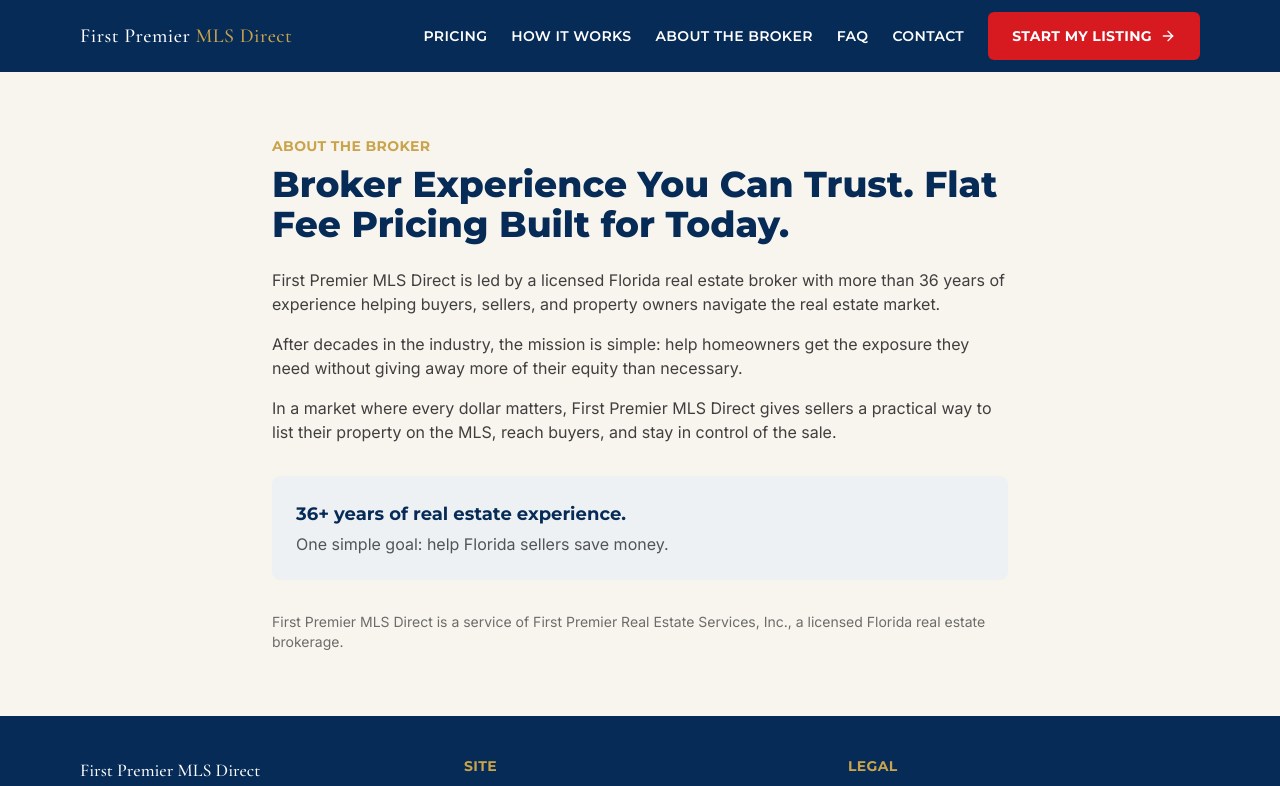
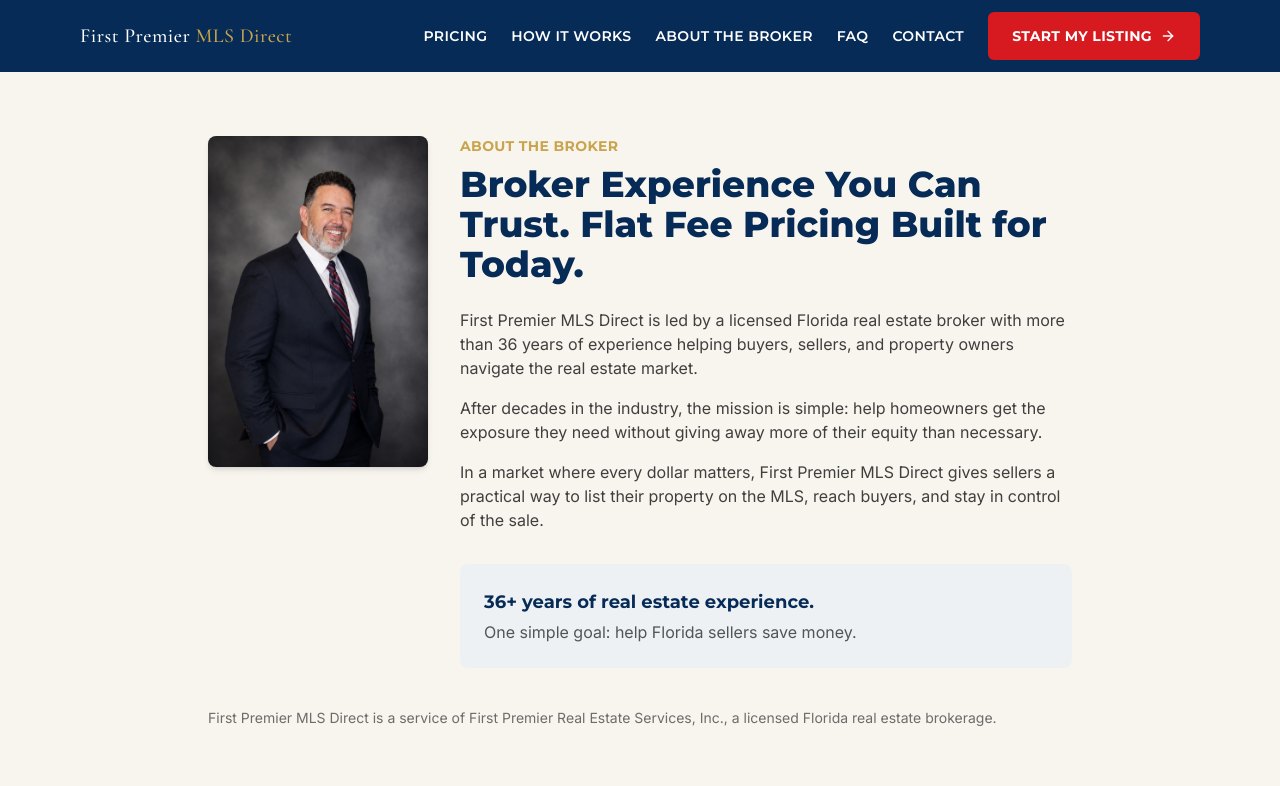
Before and after one commit to Elicasta/firstpremiermlsdirect, a Next.js app: page /about in a window 1280 px wide. Shown: the top 786 px of the page. Built offline with nearby package versions, Linux system fonts and the light colour scheme.

Commit message:
Add files via upload

```diff
--- a/app/about/page.tsx
+++ b/app/about/page.tsx
@@ -1,20 +1,35 @@
+import Image from "next/image";
+
 export const metadata = { title: "About the Broker | First Premier MLS Direct" };
 
 export default function AboutPage() {
   return (
-    <section className="mx-auto max-w-3xl px-4 py-12 md:py-16">
+    <section className="mx-auto max-w-4xl px-4 py-12 md:py-16">
+      <div className="grid gap-8 md:grid-cols-[220px_1fr] md:items-start">
+        <div className="mx-auto w-40 overflow-hidden rounded-lg shadow-md md:w-full">
+          <Image
+            src="/images/broker-portrait.png"
+            alt="Broker, First Premier Real Estate Services, Inc."
+            width={440}
+            height={660}
+            className="h-full w-full object-cover"
+            priority
+          />
+        </div>
+
+        <div>
           <p className="font-display text-sm font-bold uppercase tracking-wide text-gold">
             About the Broker
           </p>
-      <h1 className="mt-2 font-display text-3xl font-extrabold sm:text-4xl text-navy">
+          <h1 className="mt-2 font-display text-3xl font-extrabold text-navy sm:text-4xl">
             Broker Experience You Can Trust. Flat Fee Pricing Built for Today.
           </h1>
 
           <div className="mt-6 space-y-4 text-ink/80">
             <p>
               First Premier MLS Direct is led by a licensed Florida real estate broker with more
-          than 36 years of experience helping buyers, sellers, and property owners navigate the
-          real estate market.
+              than 36 years of experience helping buyers, sellers, and property owners navigate
+              the real estate market.
             </p>
             <p>
               After decades in the industry, the mission is simple: help homeowners get the
@@ -22,8 +37,8 @@
             </p>
             <p>
               In a market where every dollar matters, First Premier MLS Direct gives sellers a
-          practical way to list their property on the MLS, reach buyers, and stay in control of
-          the sale.
+              practical way to list their property on the MLS, reach buyers, and stay in control
+              of the sale.
             </p>
           </div>
 
@@ -33,8 +48,10 @@
             </p>
             <p className="mt-1 text-ink/70">One simple goal: help Florida sellers save money.</p>
           </div>
+        </div>
+      </div>
 
-      <p className="mt-8 text-sm text-ink/60">
+      <p className="mt-10 text-sm text-ink/60">
         First Premier MLS Direct is a service of First Premier Real Estate Services, Inc., a
         licensed Florida real estate brokerage.
       </p>
--- a/app/page.tsx
+++ b/app/page.tsx
@@ -1,5 +1,4 @@
 import { Hero } from "@/components/Hero";
-import { TrustBar } from "@/components/TrustBar";
 import { HowItWorksSteps } from "@/components/HowItWorksSteps";
 import { PACKAGES } from "@/lib/packages";
 import { PackageCard } from "@/components/PackageCard";
@@ -11,7 +10,6 @@
   return (
     <>
       <Hero />
-      <TrustBar />
 
       <section className="mx-auto max-w-6xl px-4 py-12 md:py-16">
         <Reveal className="max-w-2xl">
--- a/components/Hero.tsx
+++ b/components/Hero.tsx
@@ -1,11 +1,32 @@
+import Image from "next/image";
+import { ShieldCheck, Award, Tag, Camera } from "lucide-react";
 import { ButtonLink } from "./ui/Button";
 import { Reveal } from "./Reveal";
 
+const TRUST_ITEMS = [
+  { icon: ShieldCheck, label: "Licensed Florida Real Estate Brokerage" },
+  { icon: Award, label: "36+ Years of Experience" },
+  { icon: Tag, label: "Flat Fee MLS Listing" },
+  { icon: Camera, label: "Professional Photo Options Available" }
+];
+
 export function Hero() {
   return (
-    <section className="overflow-hidden bg-navy text-white">
-      <div className="mx-auto grid max-w-6xl gap-8 px-4 py-14 md:grid-cols-2 md:items-center md:py-24">
-        <Reveal>
+    <section className="relative overflow-hidden bg-navy text-white">
+      <Image
+        src="/images/hero-home.png"
+        alt="Florida home listed with First Premier MLS Direct"
+        fill
+        priority
+        className="object-cover opacity-40"
+        sizes="100vw"
+      />
+      {/* Left-to-right navy gradient keeps headline copy readable over the photo,
+          same trick the ad reference uses. */}
+      <div className="absolute inset-0 bg-gradient-to-r from-navy via-navy/85 to-navy/40" />
+
+      <div className="relative mx-auto max-w-6xl px-4 py-14 md:py-24">
+        <Reveal className="max-w-2xl">
           <h1 className="font-display text-3xl font-extrabold leading-tight sm:text-4xl md:text-5xl">
             List Your Home on the MLS for a Flat Fee
           </h1>
@@ -30,17 +51,15 @@
           </div>
         </Reveal>
 
-        <Reveal delay={150}>
-          <div className="rounded-lg bg-white/5 p-6 ring-1 ring-white/10">
-            <p className="font-display text-sm font-bold uppercase tracking-wide text-gold">
-              Same goal. Smarter cost.
-            </p>
-            <p className="mt-2 text-white/85">
-              Same goal: get buyers to see your home.
-              <br />
-              Smarter cost: flat fee instead of a large listing commission.
-            </p>
-          </div>
+        <Reveal delay={150} as="div" className="mt-12 grid grid-cols-2 gap-x-6 gap-y-5 border-t border-white/15 pt-8 sm:grid-cols-4">
+          {TRUST_ITEMS.map((item) => (
+            <div key={item.label} className="flex items-start gap-2">
+              <item.icon className="mt-0.5 h-5 w-5 flex-shrink-0 text-gold" aria-hidden="true" />
+              <p className="font-display text-xs font-bold uppercase tracking-wide text-white/90">
+                {item.label}
+              </p>
+            </div>
+          ))}
         </Reveal>
       </div>
     </section>
```
Also changed, not shown: public/images/broker-portrait.png (added), 1 other file (tests, documents, lock files or other folders). Lines whose indentation alone changed are shown as unchanged.
